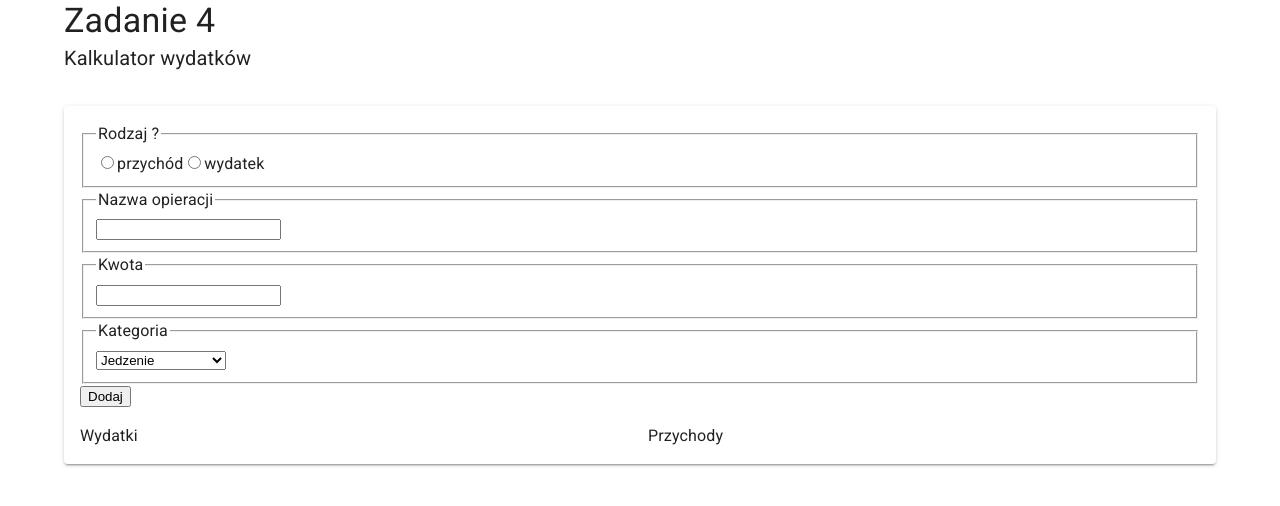
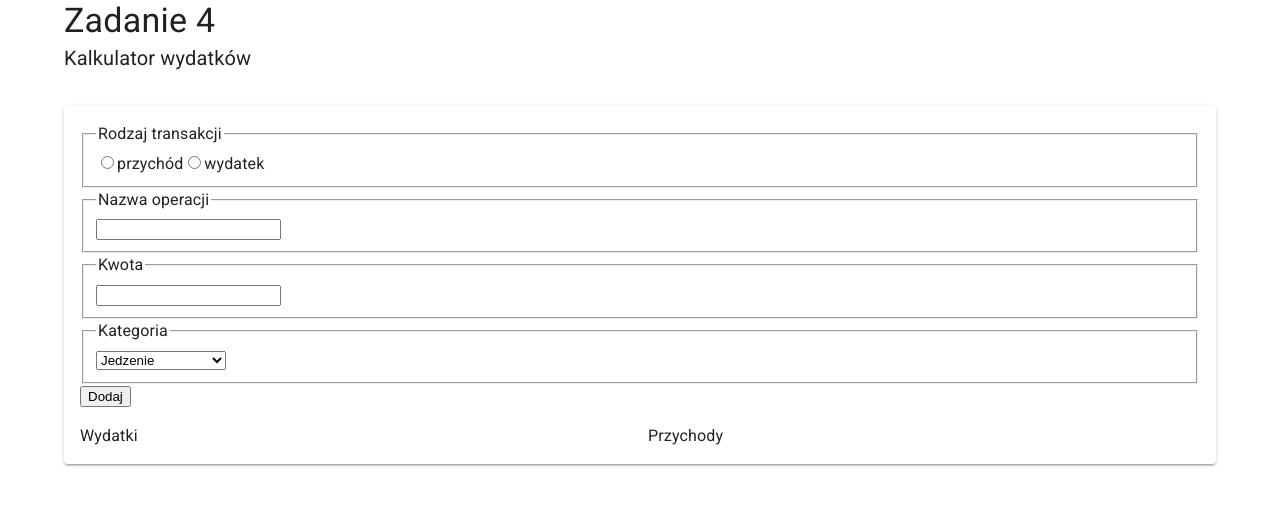
Before and after one commit to KamQuoss/tydzien_4_zad-4, a React (Create React App) app: page / in a window 1280 px wide. Shown: the top 506 px of the page. Built offline with nearby package versions, Linux system fonts and the light colour scheme.

Commit message:
initial commit

```diff
--- a/src/components/Form/AmountField.js
+++ b/src/components/Form/AmountField.js
@@ -1,12 +1,21 @@
 import React from "react";
 
-const AmountField = () => {
-  return (
-    <fieldset>
-      <legend>Kwota</legend>
-      <input type="number" min={0} />
-    </fieldset>
-  );
-};
+const AmountField = React.forwardRef(
+  ({ label, onChange, onBlur, name }, ref) => {
+    return (
+      <fieldset>
+        <legend>{label}</legend>
+        <input
+          type="number"
+          min={0}
+          onChange={onChange}
+          onBlur={onBlur}
+          name={name}
+          ref={ref}
+        />
+      </fieldset>
+    );
+  }
+);
 
 export default AmountField;
--- a/src/components/Form/CategoryField.js
+++ b/src/components/Form/CategoryField.js
@@ -11,11 +11,12 @@ const incomeOptions = [
   { name: "other", value: "Inne" }
 ];
 
-const CategoryField = () => {
+const CategoryField = React.forwardRef(
+  ({ label, onChange, onBlur, name }, ref) => {
     return (
       <fieldset>
         <legend>Kategoria</legend>
-      <select name="category">
+        <select name={name} ref={ref} onChange={onChange} onBlur={onBlur}>
           {incomeOptions.map((option) => (
             <option key={option.name} value={option.name}>
               {option.value}
@@ -24,6 +25,7 @@ const CategoryField = () => {
         </select>
       </fieldset>
     );
-};
+  }
+);
 
 export default CategoryField;
--- a/src/components/Form/Form.js
+++ b/src/components/Form/Form.js
@@ -7,12 +7,20 @@ import CategoryField from "./CategoryField";
 import AddButton from "./AddButton";
 
 const Form = () => {
+  const { register, handleSubmit } = useForm();
+  const onSubmit = (data) => console.log(data);
   return (
-    <form>
-      <TransactionTypeField />
-      <OperationNameField />
-      <AmountField />
-      <CategoryField />
+    <form onSubmit={handleSubmit(onSubmit)}>
+      <TransactionTypeField
+        label="Rodzaj transakcji"
+        {...register("transaction")}
+      />
+      <OperationNameField
+        label="Nazwa operacji"
+        {...register("operationName")}
+      />
+      <AmountField label="Kwota" {...register("amount")} />
+      <CategoryField label="Kategoria" {...register("category")} />
       <AddButton />
     </form>
   );
--- a/src/components/Form/OperationNameFiled.js
+++ b/src/components/Form/OperationNameFiled.js
@@ -1,12 +1,20 @@
 import React from "react";
 
-const OperationNameField = () => {
-  return (
-    <fieldset>
-      <legend>Nazwa opieracji</legend>
-      <input type="text" />
-    </fieldset>
-  );
-};
+const OperationNameField = React.forwardRef(
+  ({ label, onChange, onBlur, name }, ref) => {
+    return (
+      <fieldset>
+        <legend>{label}</legend>
+        <input
+          type="text"
+          onChange={onChange}
+          onBlur={onBlur}
+          name={name}
+          ref={ref}
+        />
+      </fieldset>
+    );
+  }
+);
 
 export default OperationNameField;
--- a/src/components/Form/TransactionTypeField.js
+++ b/src/components/Form/TransactionTypeField.js
@@ -1,14 +1,32 @@
 import React from "react";
 // income , expence
-const TransactionTypeField = () => {
+const TransactionTypeField = React.forwardRef(
+  ({ label, onChange, onBlur, name }, ref) => {
     return (
       <fieldset>
-      <legend>Rodzaj ?</legend>
-      <input type="radio" id="income" name="transaction" value="income" />
+        <legend>{label}</legend>
+        <input
+          type="radio"
+          id="income"
+          value="income"
+          onChange={onChange}
+          onBlur={onBlur}
+          name={name}
+          ref={ref}
+        />
         <label htmlFor="income">przychód</label>
-      <input type="radio" id="expence" name="transaction" value="expence" />
+        <input
+          type="radio"
+          id="expence"
+          value="expence"
+          name={name}
+          onChange={onChange}
+          onBlur={onBlur}
+          ref={ref}
+        />
         <label htmlFor="expence">wydatek</label>
       </fieldset>
     );
-};
+  }
+);
 export default TransactionTypeField;
```
Lines whose indentation alone changed are shown as unchanged.
